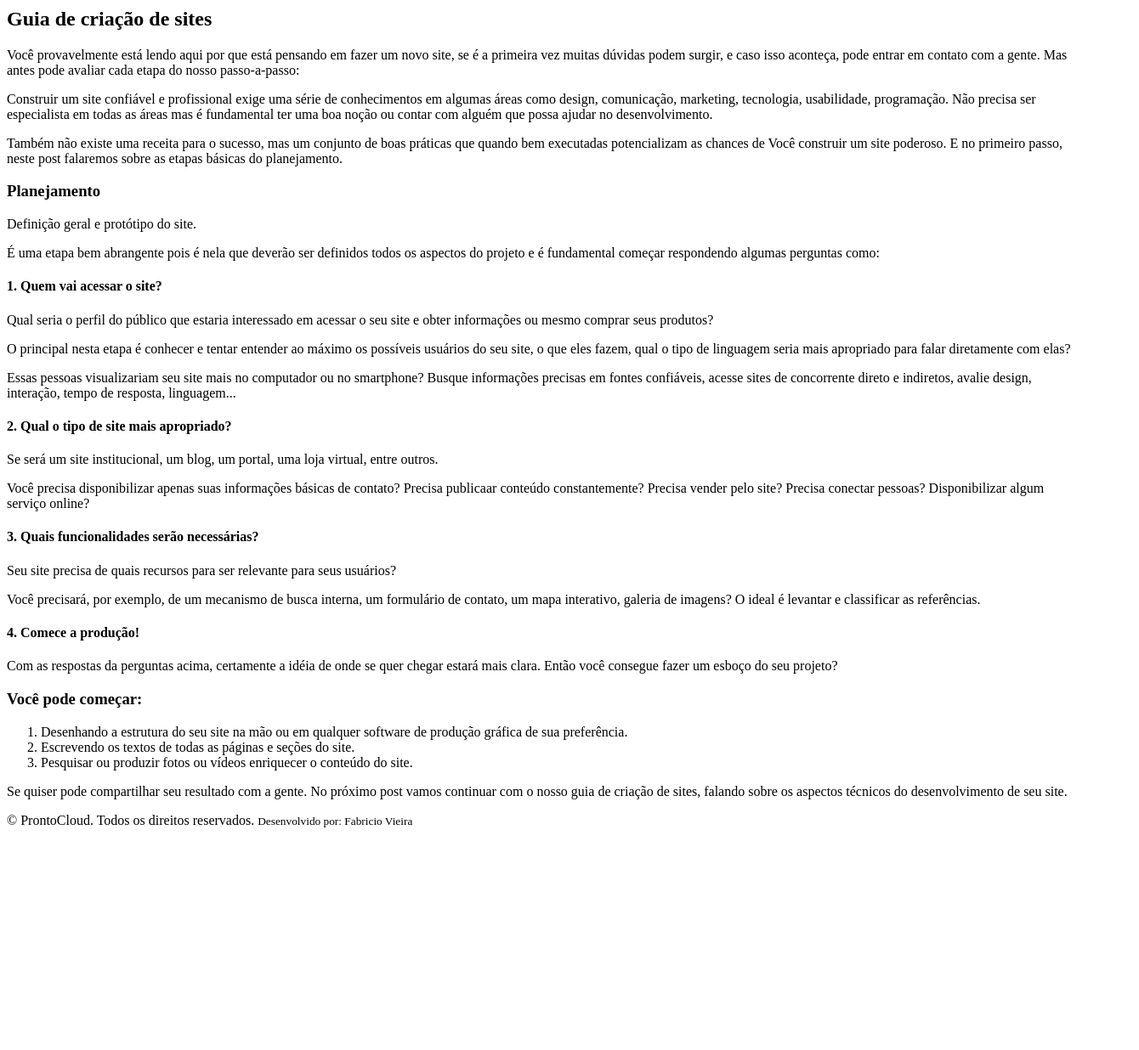
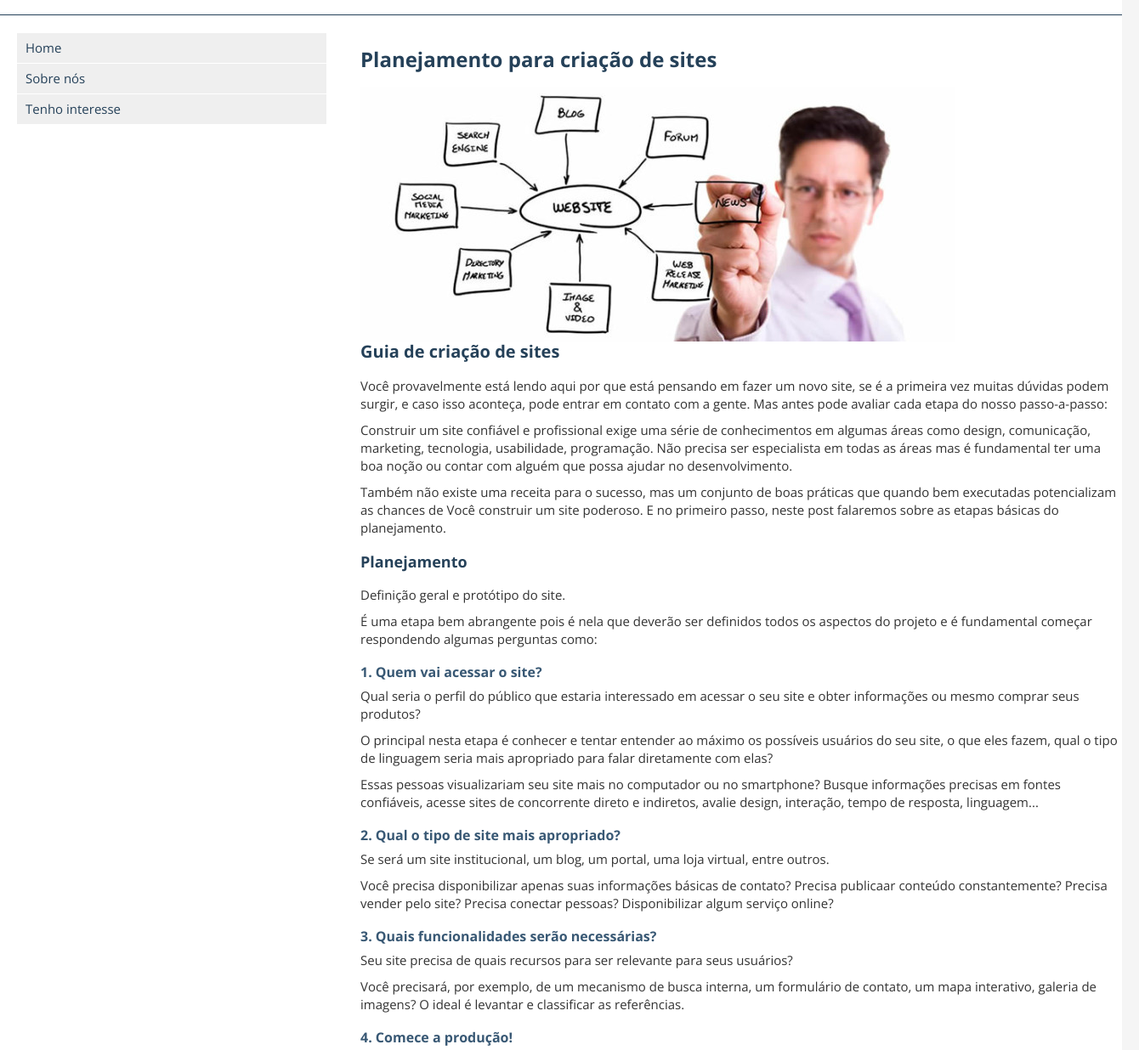
Before and after one commit to fabricio027/curso-frontend, a plain HTML site: page prontocloud/index.html in a window 1280 px wide. Shown: the part 119-1355 px from the top of the page at 85% size, 1340 px wide, since content can reach past the window. Before the commit the page ends 1110 px from the top, so only its background shows below. Drawn offline with nearby package versions, Linux system fonts and the light colour scheme.

Commit message:
Adicionando estilo na index.html

```diff
--- /dev/null
+++ b/prontocloud/css/style.css
@@ -0,0 +1,131 @@
+html {
+    font-size: 62.5%;
+}
+
+body {
+    background-color: #f5f5f5;
+    font-family: 'Open Sans', sans-serif;
+}
+
+.main-container {
+    display: block;
+    width: 100vw;
+    margin: 0 auto;
+}
+
+.container {
+    display: block;
+    float: left;
+    padding: 20px;
+    width: 100%;
+    margin: 0 auto;
+}
+
+header {
+    background-color: #fff;
+    display: block;
+    float: left;
+    width: 100%;
+    padding: 20px;
+    border-bottom: 1px solid #254159;
+}
+
+h1 {
+    font-size: 2.4rem;
+    color: #254159;
+    margin-bottom: 20px;
+}
+
+h2 {
+    font-size: 2rem;
+    color: #254159;
+    margin-bottom: 20px;
+}
+
+h3 {
+    font-size: 1.8rem;
+    color: #254159;
+    margin-bottom: 20px;
+    padding-top: 10px;
+}
+
+h4 {
+    font-size: 1.6rem;
+    color: #385874;
+    margin-bottom: 10px;
+    padding-top: 10px;
+}
+
+p {
+    margin-bottom: 10px;
+    line-height: 1.4;
+    color: #333;
+}
+
+ol {
+    margin-left: 30px;
+}
+
+ol li {
+    font-size: 1.4rem;
+    color: #454545;
+}
+
+section {
+    background-color: #fff;
+    display: block;
+    float: left;
+    font-size: 1.5rem;
+    width: 100%;
+    padding: 20px;
+}
+
+section nav {
+    display: block;
+    float: left;
+    width: 30%;
+}
+
+nav li {
+    background-color: #efefef;
+    margin: 1px 20px 1px 0;
+    padding: 10px;
+}
+
+nav li:hover {
+    background-color: #dfdfdf;
+}
+
+nav a {
+    text-decoration: none;
+    color: #254159;
+}
+
+nav a:hover {
+    color: #385874;
+}
+
+section article {
+    display: block;
+    float: left;
+    width: 70%;
+}
+
+footer {
+    background-color: #254159;
+    color: #fff;
+    display: block;
+    float: left;
+    width: 100%;
+    padding: 20px;
+}
+
+footer p {
+    color: #fff;
+    font-size: 1.4rem;
+}
+
+footer small {
+    font-size: 80%;
+    display: block;
+}
--- a/prontocloud/index.html
+++ b/prontocloud/index.html
@@ -1,73 +1,126 @@
 <!DOCTYPE html>
 <html lang="en">
+
 <head>
     <meta charset="UTF-8">
     <meta http-equiv="X-UA-Compatible" content="IE=edge">
     <meta name="viewport" content="width=device-width, initial-scale=1.0">
+
+    <link rel="stylesheet" href="../html-css/css/reset.css">
+    <link rel="stylesheet" href="./css/style.css">
+
+    <!-- Icones-->
+    <link rel="shortcut icon" href="./images/favicon.cc" type="image/x-icon">
+    <link rel="apple-touch-icon" href="./images/icon-touch-retina.png">
+    <link rel="apple-touch-icon" href="./images/icon-touch-retina-iphone.png">
+    <link rel="apple-touch-icon" href="./images/icon-touch-retina-ipad.png">
+
+    <!-- Google fonts-->
+    <link rel="preconnect" href="https://fonts.googleapis.com">
+    <link rel="preconnect" href="https://fonts.gstatic.com" crossorigin>
+    <link href="https://fonts.googleapis.com/css2?family=Open+Sans:wght@300;400;700&display=swap" rel="stylesheet">
+
     <title>ProntoCloud</title>
 </head>
+
 <body>
+    <div class="main-container">
         <header>
+            <div class="container">
                 <img src="./images/prontocloud.png" alt="ProntoCloud">
+            </div>
         </header>
         <section>
             <nav>
-
+                <ul>
+                    <li><a href="#">Home</a></li>
+                    <li><a href="#">Sobre nós</a></li>
+                    <li><a href="#">Tenho interesse</a></li>
+                </ul>
             </nav>
             <article>
+                <div class="container">
                     <h1>Planejamento para criação de sites</h1>
+
+                    <img src="./images/web-design-planning-700x300.jpg" alt="Planejamento para criação de sites">
+
                     <h2>Guia de criação de sites</h2>
 
-            <p>Você provavelmente está lendo aqui por que está pensando em fazer um novo site, se é a primeira vez muitas dúvidas podem surgir, e caso isso aconteça, pode entrar em contato com a
+                    <p>Você provavelmente está lendo aqui por que está pensando em fazer um novo site, se é a primeira
+                        vez
+                        muitas dúvidas podem surgir, e caso isso aconteça, pode entrar em contato com a
                         gente. Mas antes pode avaliar cada etapa do nosso passo-a-passo:</p>
-            <p>Construir um site confiável e profissional exige uma série de conhecimentos em algumas áreas como design, comunicação, marketing, tecnologia, usabilidade, programação. Não precisa
-            ser especialista em todas as áreas mas é fundamental ter uma boa noção ou contar com alguém que possa ajudar no desenvolvimento.</p>
-            <p>Também não existe uma receita para o sucesso, mas um conjunto de boas práticas que quando bem executadas potencializam as chances de Você construir um site poderoso. E no primeiro
+                    <p>Construir um site confiável e profissional exige uma série de conhecimentos em algumas áreas como
+                        design, comunicação, marketing, tecnologia, usabilidade, programação. Não precisa
+                        ser especialista em todas as áreas mas é fundamental ter uma boa noção ou contar com alguém que
+                        possa ajudar no desenvolvimento.</p>
+                    <p>Também não existe uma receita para o sucesso, mas um conjunto de boas práticas que quando bem
+                        executadas potencializam as chances de Você construir um site poderoso. E no primeiro
                         passo, neste post falaremos sobre as etapas básicas do planejamento.</p>
 
                     <h3>Planejamento</h3>
 
                     <p>Definição geral e protótipo do site.</p>
-            <p>É uma etapa bem abrangente pois é nela que deverão ser definidos todos os aspectos do projeto e é fundamental começar respondendo algumas perguntas como:</p>
+                    <p>É uma etapa bem abrangente pois é nela que deverão ser definidos todos os aspectos do projeto e é
+                        fundamental começar respondendo algumas perguntas como:</p>
 
                     <h4>1. Quem vai acessar o site?</h4>
 
-            <p>Qual seria o perfil do público que estaria interessado em acessar o seu site e obter informações ou mesmo comprar seus produtos?</p>
-            <p>O principal nesta etapa é conhecer e tentar entender ao máximo os possíveis usuários do seu site, o que eles fazem, qual o tipo de linguagem seria mais apropriado para falar
+                    <p>Qual seria o perfil do público que estaria interessado em acessar o seu site e obter informações
+                        ou
+                        mesmo comprar seus produtos?</p>
+                    <p>O principal nesta etapa é conhecer e tentar entender ao máximo os possíveis usuários do seu site,
+                        o
+                        que eles fazem, qual o tipo de linguagem seria mais apropriado para falar
                         diretamente com elas?</p>
-            <p>Essas pessoas visualizariam seu site mais no computador ou no smartphone? Busque informações precisas em fontes confiáveis, acesse sites de concorrente direto e indiretos, avalie
+                    <p>Essas pessoas visualizariam seu site mais no computador ou no smartphone? Busque informações
+                        precisas
+                        em fontes confiáveis, acesse sites de concorrente direto e indiretos, avalie
                         design, interação, tempo de resposta, linguagem...</p>
 
                     <h4>2. Qual o tipo de site mais apropriado?</h4>
 
                     <p>Se será um site institucional, um blog, um portal, uma loja virtual, entre outros.</p>
-            <p>Você precisa disponibilizar apenas suas informações básicas de contato? Precisa publicaar conteúdo constantemente? Precisa vender pelo site? Precisa conectar pessoas? Disponibilizar
+                    <p>Você precisa disponibilizar apenas suas informações básicas de contato? Precisa publicaar
+                        conteúdo
+                        constantemente? Precisa vender pelo site? Precisa conectar pessoas? Disponibilizar
                         algum serviço online?</p>
 
                     <h4>3. Quais funcionalidades serão necessárias?</h4>
 
                     <p>Seu site precisa de quais recursos para ser relevante para seus usuários?</p>
-            <p>Você precisará, por exemplo, de um mecanismo de busca interna, um formulário de contato, um mapa interativo, galeria de imagens? O ideal é levantar e classificar as referências.</p>
+                    <p>Você precisará, por exemplo, de um mecanismo de busca interna, um formulário de contato, um mapa
+                        interativo, galeria de imagens? O ideal é levantar e classificar as referências.</p>
 
                     <h4>4. Comece a produção!</h4>
 
-            <p>Com as respostas da perguntas acima, certamente a idéia de onde se quer chegar estará mais clara. Então você consegue fazer um esboço do seu projeto?</p>
+                    <p>Com as respostas da perguntas acima, certamente a idéia de onde se quer chegar estará mais clara.
+                        Então você consegue fazer um esboço do seu projeto?</p>
 
                     <h3>Você pode começar:</h3>
 
                     <ol>
-                <li>Desenhando a estrutura do seu site na mão ou em qualquer software de produção gráfica de sua preferência.</li>
+                        <li>Desenhando a estrutura do seu site na mão ou em qualquer software de produção gráfica de sua
+                            preferência.</li>
                         <li>Escrevendo os textos de todas as páginas e seções do site.</li>
                         <li>Pesquisar ou produzir fotos ou vídeos enriquecer o conteúdo do site.</li>
                     </ol>
 
-            <p>Se quiser pode compartilhar seu resultado com a gente. No próximo post vamos continuar com o nosso guia de criação de sites, falando sobre os aspectos técnicos do desenvolvimento de seu
+                    <p>Se quiser pode compartilhar seu resultado com a gente. No próximo post vamos continuar com o
+                        nosso
+                        guia de criação de sites, falando sobre os aspectos técnicos do desenvolvimento de seu
                         site.</p>
+                </div>
             </article>
         </section>
         <footer>
+            <div class="container">
                 <p>&copy; ProntoCloud. Todos os direitos reservados.
-            <small>Desenvolvido por: Fabricio Vieira</small></p>
+                    <small>Desenvolvido por: Fabricio Vieira</small>
+                </p>
+            </div>
         </footer>
+    </div>
 </body>
+
 </html>
```
Lines whose indentation alone changed are shown as unchanged.
